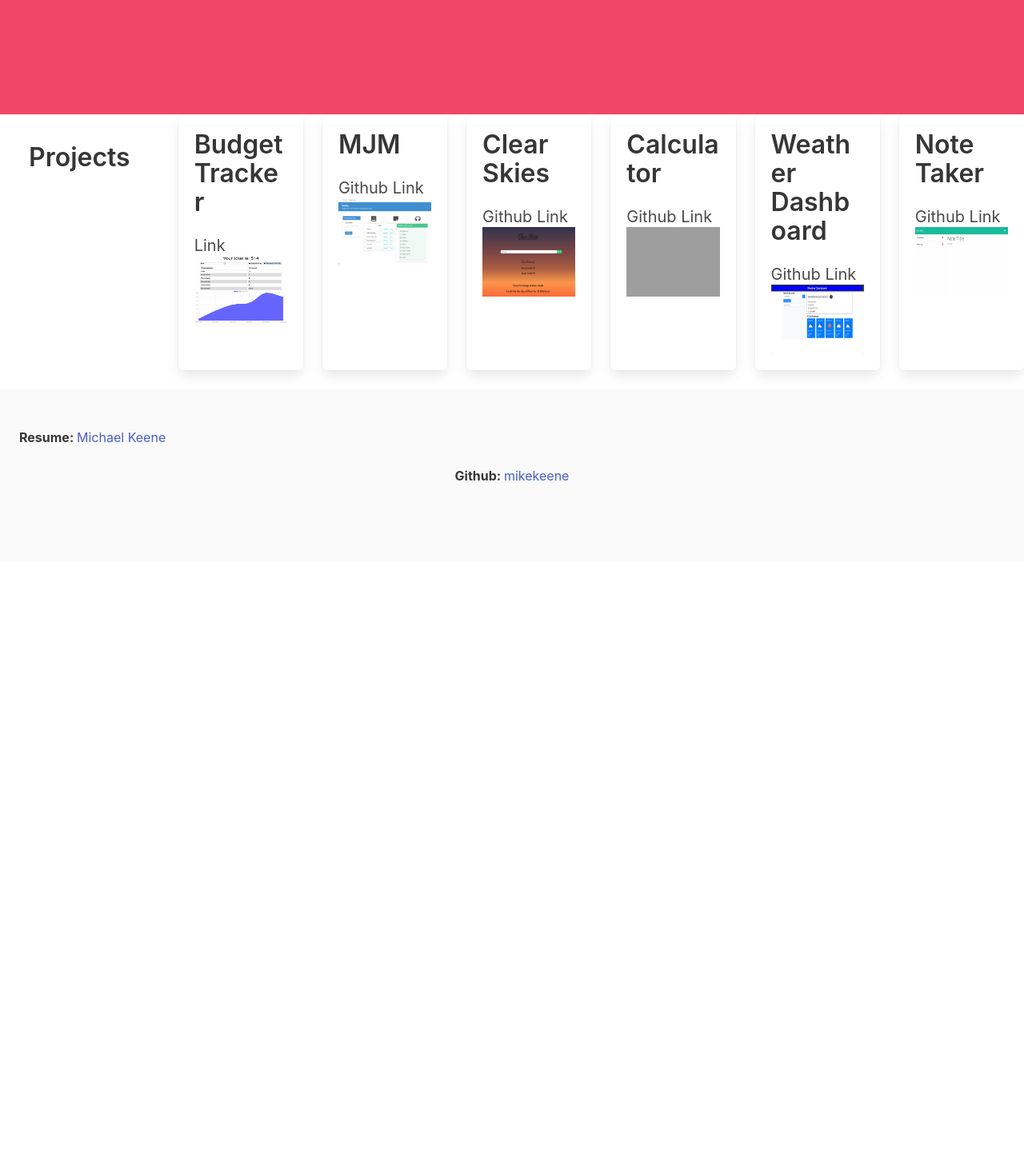
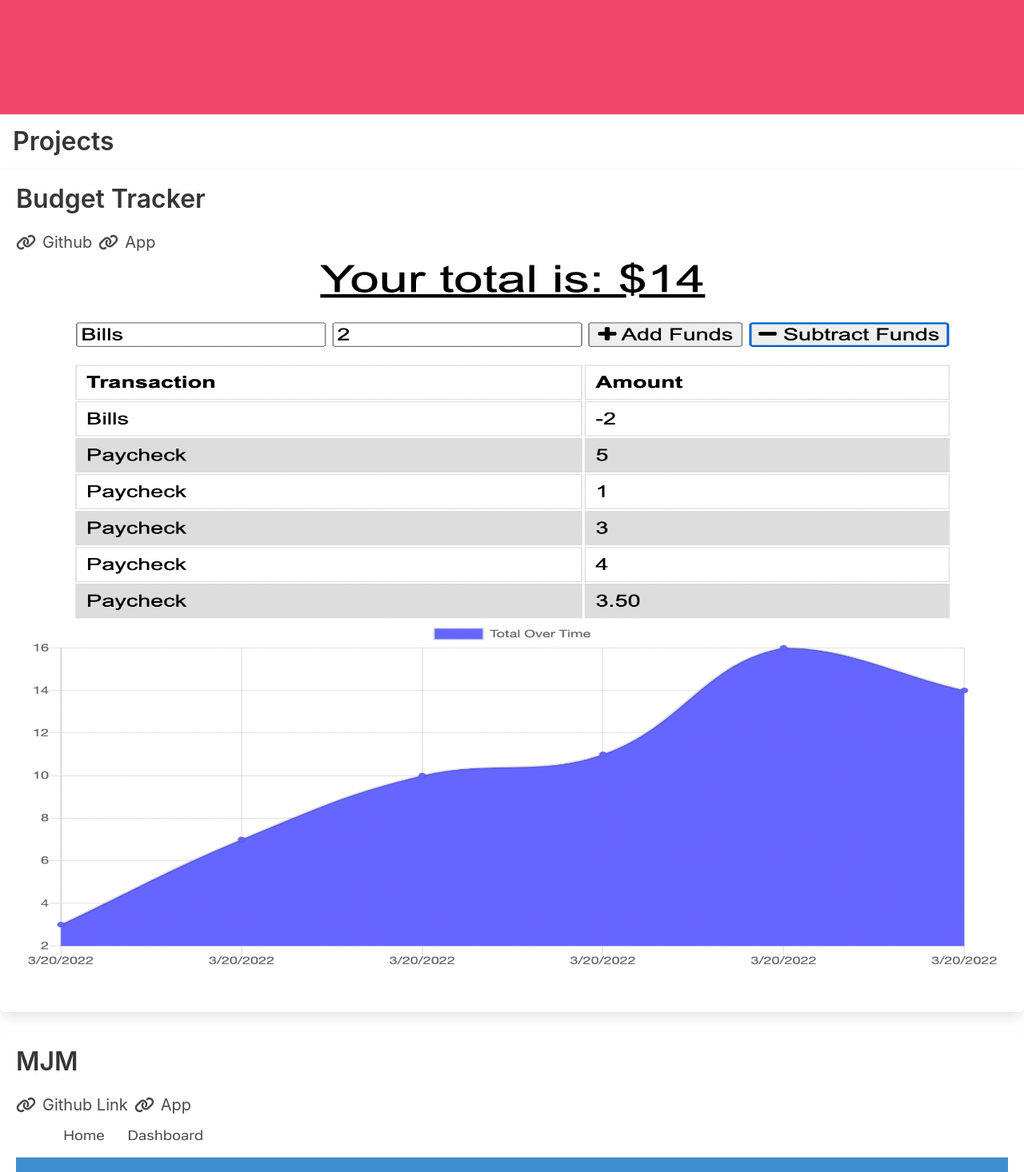
Before and after one commit to mikekeene/keene-react-portfolio, a React (Create React App) app: page / in a window 1280 px wide. Shown: the part 1124-2590 px from the top of the page at 80% size. Before the commit the page ends 1827 px from the top, so only its background shows below. Built offline with nearby package versions, Linux system fonts and the light colour scheme; grey boxes are pictures that could not be loaded.

Commit message:
Update Projects.js

```diff
--- a/src/components/Projects.js
+++ b/src/components/Projects.js
@@ -1,4 +1,6 @@
 import React from 'react'
+import { faLink } from "@fortawesome/free-solid-svg-icons";
+import { FontAwesomeIcon } from "@fortawesome/react-fontawesome";
 import budgetapp from '../assets/budget-tracker.png';
 import MJM from '../assets/MJM.png';
 import clearSkies from '../assets/ClearSkies.jpeg';
@@ -8,19 +10,26 @@ import noteTaker from '../assets/note-taker.png';
 
 const Projects = () => {
   return (
-    <div id="projects" className='columns'>
-        <div className='hero m-6'>
+    <div id="projects">
+        <div className='hero m-4'>
             <p className='title'>
                 Projects
             </p>
         </div>
-        <div className="tile is-ancestor column">
+        <div className="tile is-ancestor is-vertical">
 
             {/* budget tracker app */}
             <div className="tile is-parent">
                 <article className="tile is-child box">
                 <p className="title">Budget Tracker</p>
-                <a className="subtitle" href="https://github.com/mikekeene/Budget-Tracker-App-PWA" >Link</a>
+                <a className="subtitle" href="https://github.com/mikekeene/Budget-Tracker-App-PWA" >
+                    <FontAwesomeIcon icon={faLink} className="mr-2"/>
+                    Github
+                </a>
+                <a className="subtitle" href="https://boiling-everglades-78221.herokuapp.com/" >
+                    <FontAwesomeIcon icon={faLink} className="mr-2 ml-2"/>
+                    App
+                </a>
                 <figure className="image is-4by3">
                     <img src={budgetapp} alt={"budgetapp"}/>
                 </figure>
@@ -30,7 +39,14 @@ const Projects = () => {
             <div className="tile is-parent">
                 <article className="tile is-child box">
                 <p className="title">MJM</p>
-                <a className="subtitle" href="https://github.com/jennyk1989/MJM-Task-Master" >Github Link</a>
+                <a className="subtitle" href="https://github.com/jennyk1989/MJM-Task-Master" >
+                    <FontAwesomeIcon icon={faLink} className="mr-2"/>
+                    Github Link
+                </a>
+                <a className="subtitle" href="https://boiling-everglades-78221.herokuapp.com/" >
+                    <FontAwesomeIcon icon={faLink} className="mr-2 ml-2"/>
+                    App
+                </a>
                 <figure className="image is-4by3">
                     <img src={MJM} alt={"MJM"} />
                 </figure>
@@ -40,7 +56,14 @@ const Projects = () => {
             <div className="tile is-parent">
                 <article className="tile is-child box">
                 <p className="title">Clear Skies</p>
-                <a className="subtitle" href="https://github.com/mikekeene/project-one" >Github Link</a>
+                <a className="subtitle" href="https://github.com/mikekeene/project-one" >
+                    <FontAwesomeIcon icon={faLink} className="mr-2"/>
+                    Github Link
+                </a>
+                <a className="subtitle" href="https://mikekeene.github.io/project-one/" >
+                    <FontAwesomeIcon icon={faLink} className="mr-2 ml-2"/>
+                    App
+                </a>
                 <figure className="image is-4by3">
                     <img src={clearSkies} alt={"clearSkies"} />
                 </figure>
@@ -50,7 +73,14 @@ const Projects = () => {
             <div className="tile is-parent">
                 <article className="tile is-child box">
                 <p className="title">Calculator</p>
-                <a className="subtitle" href="https://github.com/mikekeene/Calculator" >Github Link</a>
+                <a className="subtitle" href="https://github.com/mikekeene/Calculator" >
+                    <FontAwesomeIcon icon={faLink} className="mr-2"/>
+                    Github Link
+                </a>
+                <a className="subtitle" href="https://mikekeene.github.io/Calculator/" >
+                    <FontAwesomeIcon icon={faLink} className="mr-2 ml-2"/>
+                    App
+                </a>
                 <figure className="image is-4by3">
                     <img src={calculator} alt={"calculator"} />
                 </figure>
@@ -60,7 +90,14 @@ const Projects = () => {
             <div className="tile is-parent">
                 <article className="tile is-child box">
                 <p className="title">Weather Dashboard</p>
-                <a className="subtitle" href="https://github.com/mikekeene/Weather-Dashboard" >Github Link</a>
+                <a className="subtitle" href="https://github.com/mikekeene/Weather-Dashboard" >
+                    <FontAwesomeIcon icon={faLink} className="mr-2"/>
+                    Github Link
+                </a>
+                <a className="subtitle" href="https://mikekeene.github.io/Weather-Dashboard/" >
+                    <FontAwesomeIcon icon={faLink} className="mr-2 ml-2"/>
+                    App
+                </a>
                 <figure className="image is-4by3">
                     <img src={weatherDashboard} alt={"weatherDashboard"} />
                 </figure>
@@ -70,7 +107,14 @@ const Projects = () => {
             <div className="tile is-parent">
                 <article className="tile is-child box">
                 <p className="title">Note Taker</p>
-                <a className="subtitle" href="https://github.com/mikekeene/NoteTaker" >Github Link</a>
+                <a className="subtitle" href="https://github.com/mikekeene/NoteTaker" >
+                    <FontAwesomeIcon icon={faLink} className="mr-2"/>
+                    Github Link
+                </a>
+                <a className="subtitle" href="https://mysterious-tor-38630.herokuapp.com/" >
+                    <FontAwesomeIcon icon={faLink} className="mr-2 ml-2"/>
+                    App
+                </a>
                 <figure className="image is-4by3">
                     <img src={noteTaker} alt={"noteTaker"} />
                 </figure>
```
